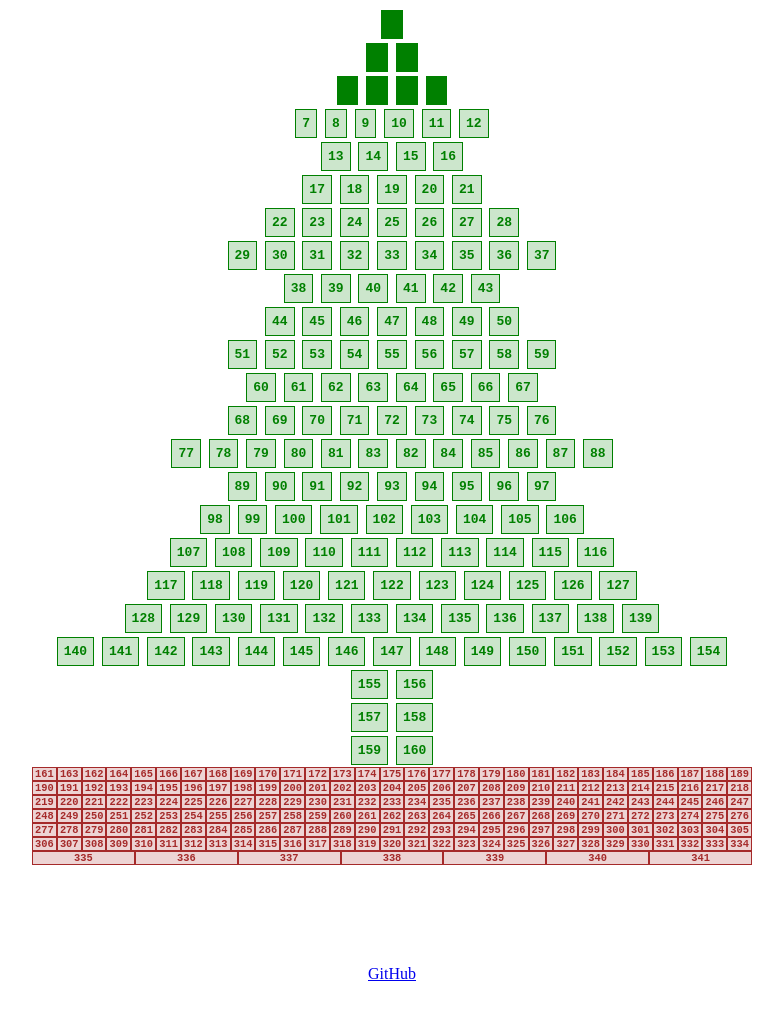
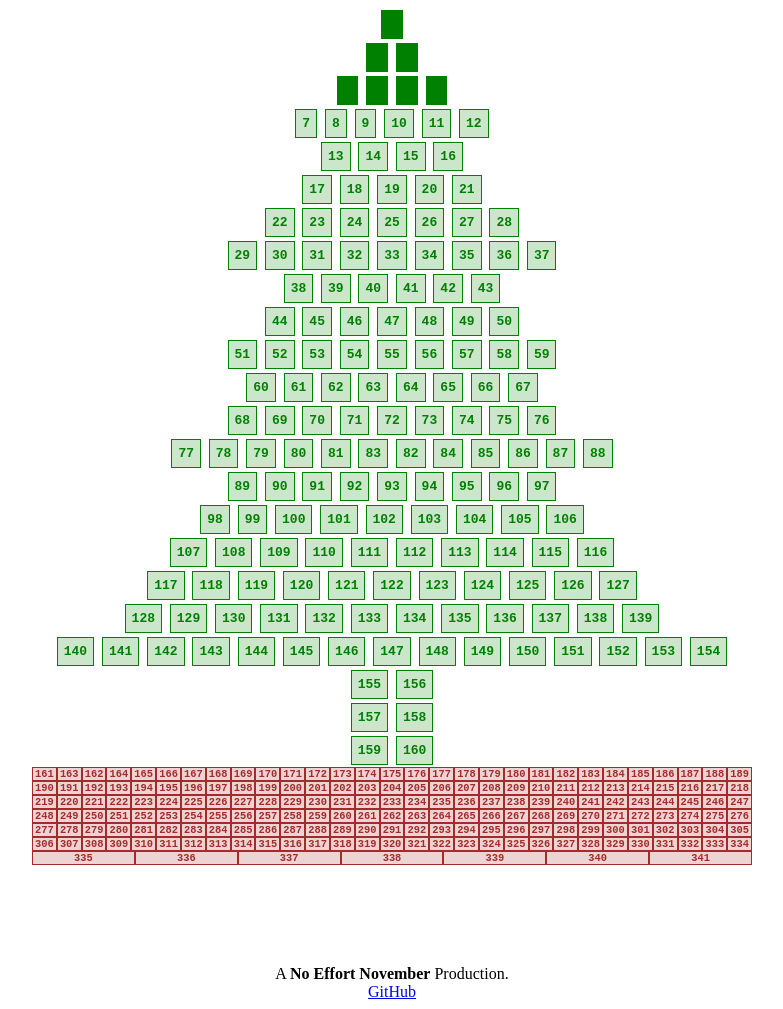
Before and after one commit to Advent-of-Advent-of-Code/advent-of-advent-of-code.github.io, a plain HTML site: page index.html in a window 1280 px wide. Shown: the whole page, without its empty margins (248-1031 px from the left). Drawn offline with Linux system fonts and the light colour scheme.

Commit message:
Update index.html

```diff
--- a/index.html
+++ b/index.html
@@ -483,6 +483,8 @@
     <div class="flex-padding"></div>
   </div>
   <div class="footer">
+    A <b>No Effort November</b> Production.
+    <br>
     <a href="https://github.com/Advent-of-Advent-of-Code/advent-of-advent-of-code.github.io">GitHub</a>
   </div>
 </body>
```
